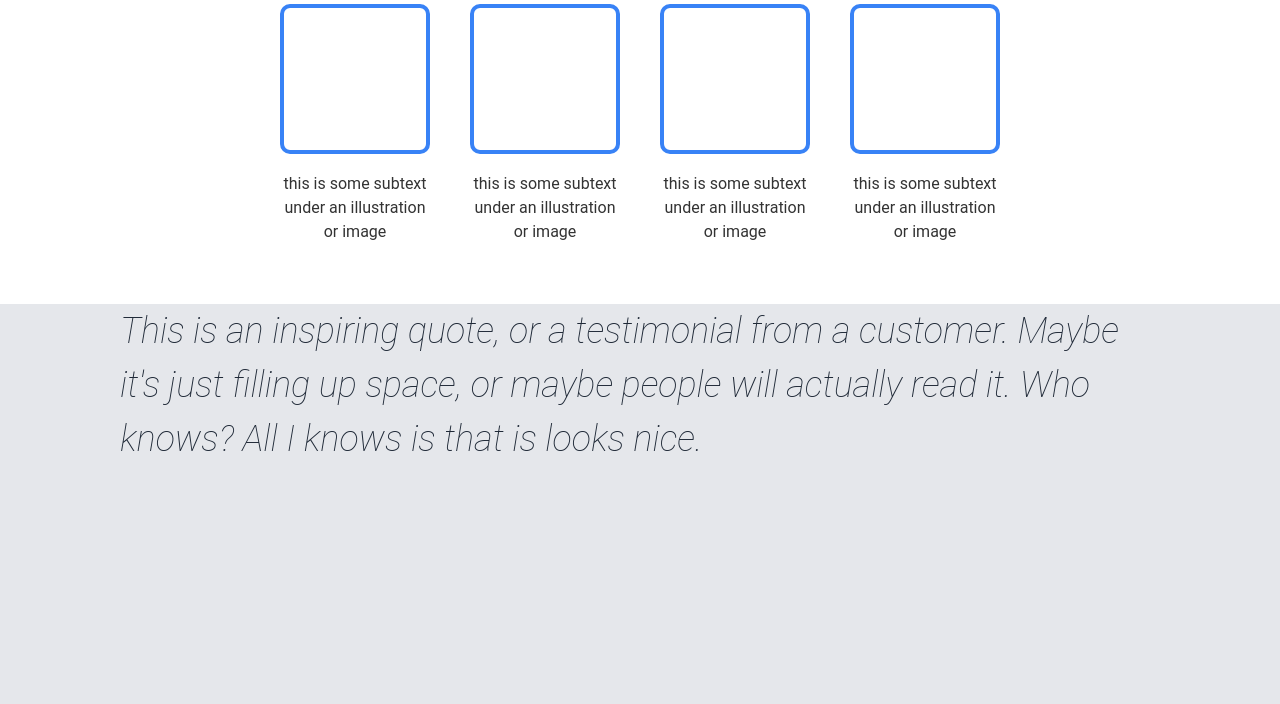
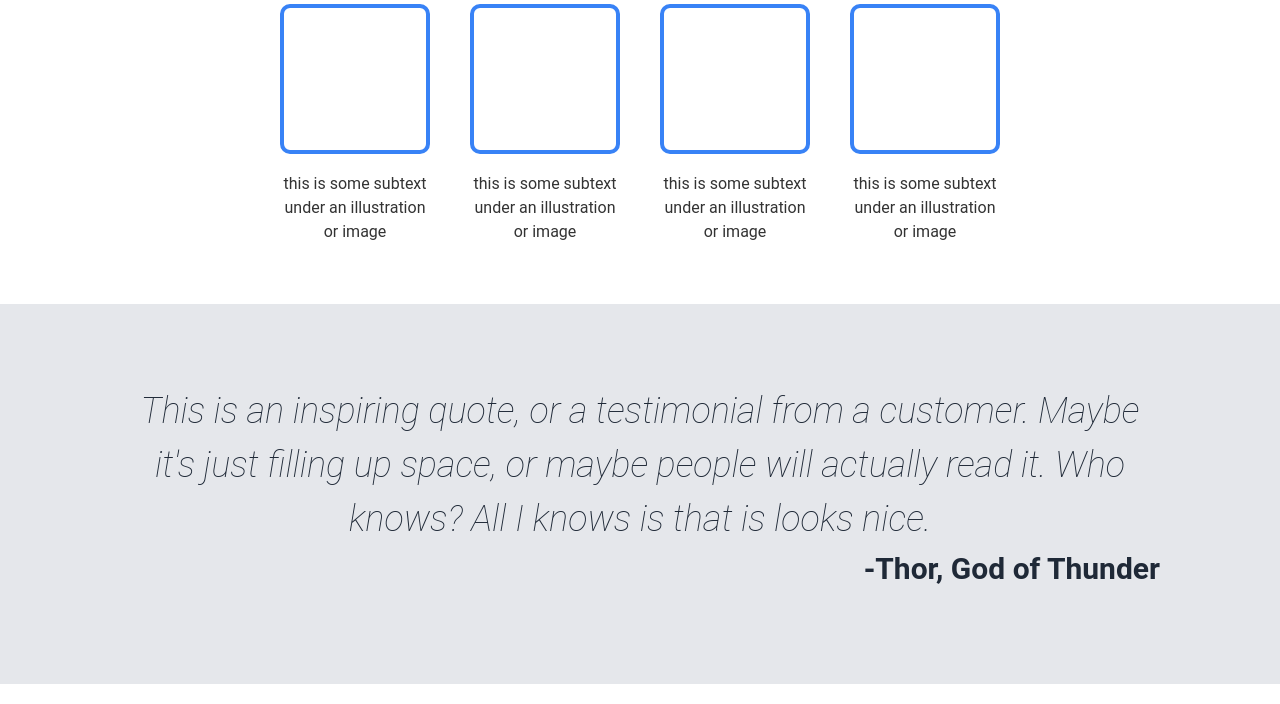
Before and after one commit to b3t0247/landing-page, a plain HTML site: page index.html in a window 1280 px wide. Shown: the part 640-1344 px from the top of the page. Drawn offline with Linux system fonts and the light colour scheme.

Commit message:
finished adding second section

```diff
--- a/index.html
+++ b/index.html
@@ -87,7 +87,8 @@
                         people will actually read it. Who knows? All I knows
                         is that is looks nice.
                     </p>
-                    <p class="right"></p>
+                    <div><span class="right">-Thor, God of Thunder</span></div>
+                </div>
             </div>
         </section>
 
--- a/styles.css
+++ b/styles.css
@@ -154,19 +154,35 @@ ul {
     max-width: 200px;
 }
 
+.quote .container {
+    /* border: 2px solid red; */
+
+    /* display: flex; */
+    /* justify-content: center; */
+    height: 300px;
+
+    /* align-items: center; */
+}
+
 .quote {
+    /* border: 2px solid blue; */
     background: #E5E7EB;
     color: #1F2937;
-    min-height: 400px;
-}
-
-.quote .container {
-    display: flex;
-    justify-content: center;
+    min-height: 100%;
     font-size: 36px;
     font-style: italic;
     font-weight: lighter;
-    align-items: center;
+    text-align: center;
+    padding-top: 80px ;
+
+}
+
+.right {
+    float: right;
+    height: 100px;
+    font-size: 30px;
+    font-weight: bold;
+    font-style:normal;
 }
 
 @media(max-width: 768px) {
@@ -182,4 +198,13 @@ ul {
         align-items: center;
         text-align: center;
     }
+
+    .quote {
+        font-size: 26px;
+    }
+
+    .right {
+        font-size: 20px;
+    }
+
 }
```
